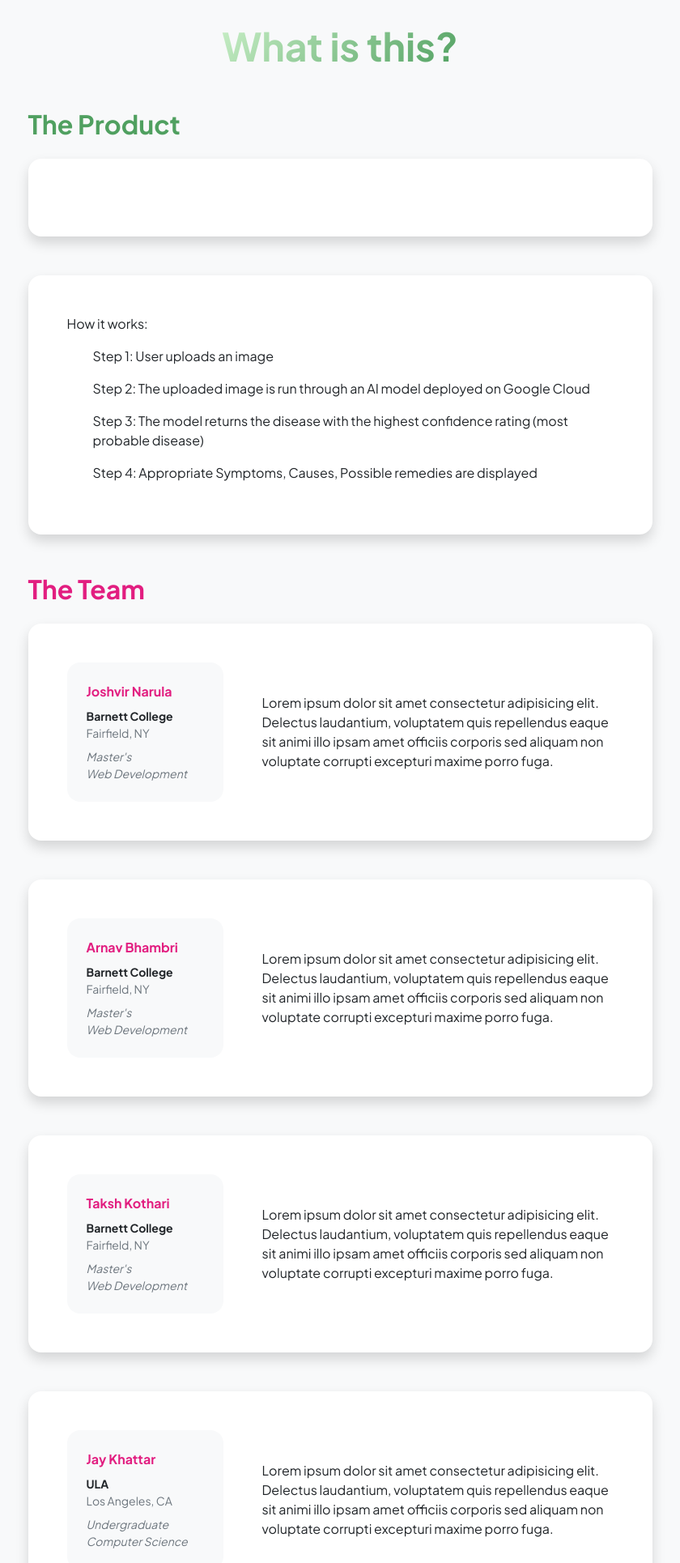
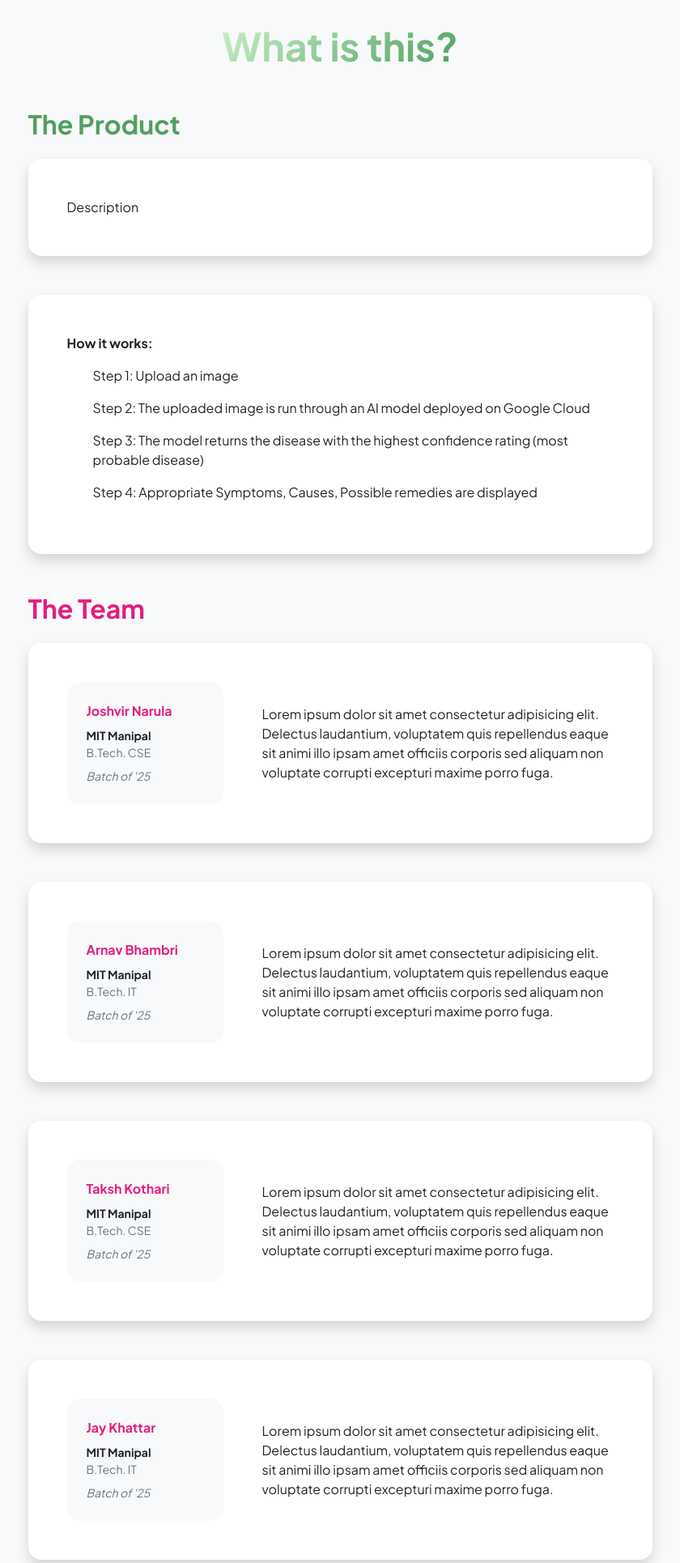
Before and after one commit to takshkothari/HealthInspect, a Flask app: page /about.html in a window 1280 px wide. Shown: the part 72-2002 px from the top of the page at 81% size, without its empty margins (220-1060 px from the left). Run offline with Flask 2, Linux system fonts and the light colour scheme; some libraries are stand-ins or nearby versions.

Commit message:
Update about.html

```diff
--- a/templates/about.html
+++ b/templates/about.html
@@ -52,7 +52,7 @@
                             <div class="card shadow border-0 rounded-4 mb-5">
                                 <div class="card-body p-5">
                                     <div class="row align-items-center gx-5">
-                                        <div class="col-lg-12"><div></div></div>
+                                        <div class="col-lg-12"><div>Description </div></div>
                                     </div>
                                 </div>
                             </div>
@@ -60,13 +60,13 @@
                             <div class="card shadow border-0 rounded-4 mb-5">
                                 <div class="card-body p-5">
                                     <div class="row align-items-center gx-5">
-                                        <div class="col-lg-12"><div>How it works:
+                                        <div class="col-lg-12"><div class="fw-bold">How it works:</div>
                                             <ul> </ul>
-                                            <ul>Step 1: User uploads an image</ul>
+                                            <ul>Step 1: Upload an image</ul>
                                             <ul>Step 2: The uploaded image is run through an AI model deployed on Google Cloud</ul>
                                             <ul>Step 3: The model returns the disease with the highest confidence rating (most probable disease)</ul>
                                             <ul>Step 4: Appropriate Symptoms, Causes, Possible remedies are displayed</ul>
-                                        </div></div>
+                                        </div>
                                     </div>
                                 </div>
                             </div>
@@ -82,12 +82,11 @@
                                             <div class="bg-light p-4 rounded-4">
                                                 <div class="text-secondary fw-bolder mb-2">Joshvir Narula</div>
                                                 <div class="mb-2">
-                                                    <div class="small fw-bolder">Barnett College</div>
-                                                    <div class="small text-muted">Fairfield, NY</div>
+                                                    <div class="small fw-bolder">MIT Manipal</div>
+                                                    <div class="small text-muted">B.Tech. CSE</div>
                                                 </div>
                                                 <div class="fst-italic">
-                                                    <div class="small text-muted">Master's</div>
-                                                    <div class="small text-muted">Web Development</div>
+                                                    <div class="small text-muted">Batch of '25</div>
                                                 </div>
                                             </div>
                                         </div>
@@ -102,12 +101,11 @@
                                             <div class="bg-light p-4 rounded-4">
                                                 <div class="text-secondary fw-bolder mb-2">Arnav Bhambri</div>
                                                 <div class="mb-2">
-                                                    <div class="small fw-bolder">Barnett College</div>
-                                                    <div class="small text-muted">Fairfield, NY</div>
+                                                    <div class="small fw-bolder">MIT Manipal</div>
+                                                    <div class="small text-muted">B.Tech. IT</div>
                                                 </div>
                                                 <div class="fst-italic">
-                                                    <div class="small text-muted">Master's</div>
-                                                    <div class="small text-muted">Web Development</div>
+                                                    <div class="small text-muted">Batch of '25</div>
                                                 </div>
                                             </div>
                                         </div>
@@ -122,12 +120,11 @@
                                             <div class="bg-light p-4 rounded-4">
                                                 <div class="text-secondary fw-bolder mb-2">Taksh Kothari</div>
                                                 <div class="mb-2">
-                                                    <div class="small fw-bolder">Barnett College</div>
-                                                    <div class="small text-muted">Fairfield, NY</div>
+                                                    <div class="small fw-bolder">MIT Manipal</div>
+                                                    <div class="small text-muted">B.Tech. CSE</div>
                                                 </div>
                                                 <div class="fst-italic">
-                                                    <div class="small text-muted">Master's</div>
-                                                    <div class="small text-muted">Web Development</div>
+                                                    <div class="small text-muted">Batch of '25</div>
                                                 </div>
                                             </div>
                                         </div>
@@ -143,12 +140,11 @@
                                             <div class="bg-light p-4 rounded-4">
                                                 <div class="text-secondary fw-bolder mb-2">Jay Khattar</div>
                                                 <div class="mb-2">
-                                                    <div class="small fw-bolder">ULA</div>
-                                                    <div class="small text-muted">Los Angeles, CA</div>
+                                                    <div class="small fw-bolder">MIT Manipal</div>
+                                                    <div class="small text-muted">B.Tech. IT</div>
                                                 </div>
                                                 <div class="fst-italic">
-                                                    <div class="small text-muted">Undergraduate</div>
-                                                    <div class="small text-muted">Computer Science</div>
+                                                    <div class="small text-muted">Batch of '25</div>
                                                 </div>
                                             </div>
                                         </div>
@@ -171,15 +167,15 @@
                                             <h3 class="fw-bolder mb-0"><span class="text-gradient d-inline">Technologies employed</span></h3>
                                         </div>
                                         <div class="row row-cols-1 row-cols-md-3 mb-4">
-                                            <div class="col mb-4 mb-md-0"><div class="d-flex align-items-center bg-light rounded-4 p-3 h-100"> </div></div>
-                                            <div class="col mb-4 mb-md-0"><div class="d-flex align-items-center bg-light rounded-4 p-3 h-100"> </div></div>
-                                            <div class="col"><div class="d-flex align-items-center bg-light rounded-4 p-3 h-100"> </div></div>
+                                            <div class="col mb-4 mb-md-0"><div class="d-flex align-items-center bg-light rounded-4 p-3 h-100"> Google Vertex AI</div></div>
+                                            <div class="col mb-4 mb-md-0"><div class="d-flex align-items-center bg-light rounded-4 p-3 h-100"> Cloud Storage</div></div>
+                                            <div class="col"><div class="d-flex align-items-center bg-light rounded-4 p-3 h-100">Compute Engine </div> </div>
                                         </div>
 
                                         <div class="row row-cols-1 row-cols-md-3">
-                                            <div class="col mb-4 mb-md-0"><div class="d-flex align-items-center bg-light rounded-4 p-3 h-100"> </div></div>
-                                            <div class="col mb-4 mb-md-0"><div class="d-flex align-items-center bg-light rounded-4 p-3 h-100"> </div></div>
-                                            <div class="col"><div class="d-flex align-items-center bg-light rounded-4 p-3 h-100"> </div></div>
+                                            <div class="col mb-4 mb-md-0"><div class="d-flex align-items-center bg-light rounded-4 p-3 h-100"> Apache</div></div>
+                                            <div class="col mb-4 mb-md-0"><div class="d-flex align-items-center bg-light rounded-4 p-3 h-100"> Flask</div></div>
+                                            <div class="col"><div class="d-flex align-items-center bg-light rounded-4 p-3 h-100"> Bootstrap</div></div>
                                         </div>
 
 
@@ -197,8 +193,6 @@
                                         </div>
                                         <div class="row row-cols-1 row-cols-md-3">
                                             <div class="col mb-4 mb-md-0"><div class="d-flex align-items-center bg-light rounded-4 p-3 h-100">Python</div></div>
-                                            <div class="col mb-4 mb-md-0"><div class="d-flex align-items-center bg-light rounded-4 p-3 h-100">SQL</div></div>
-
                                         </div>
                                     </div>
                                 </div>
```
